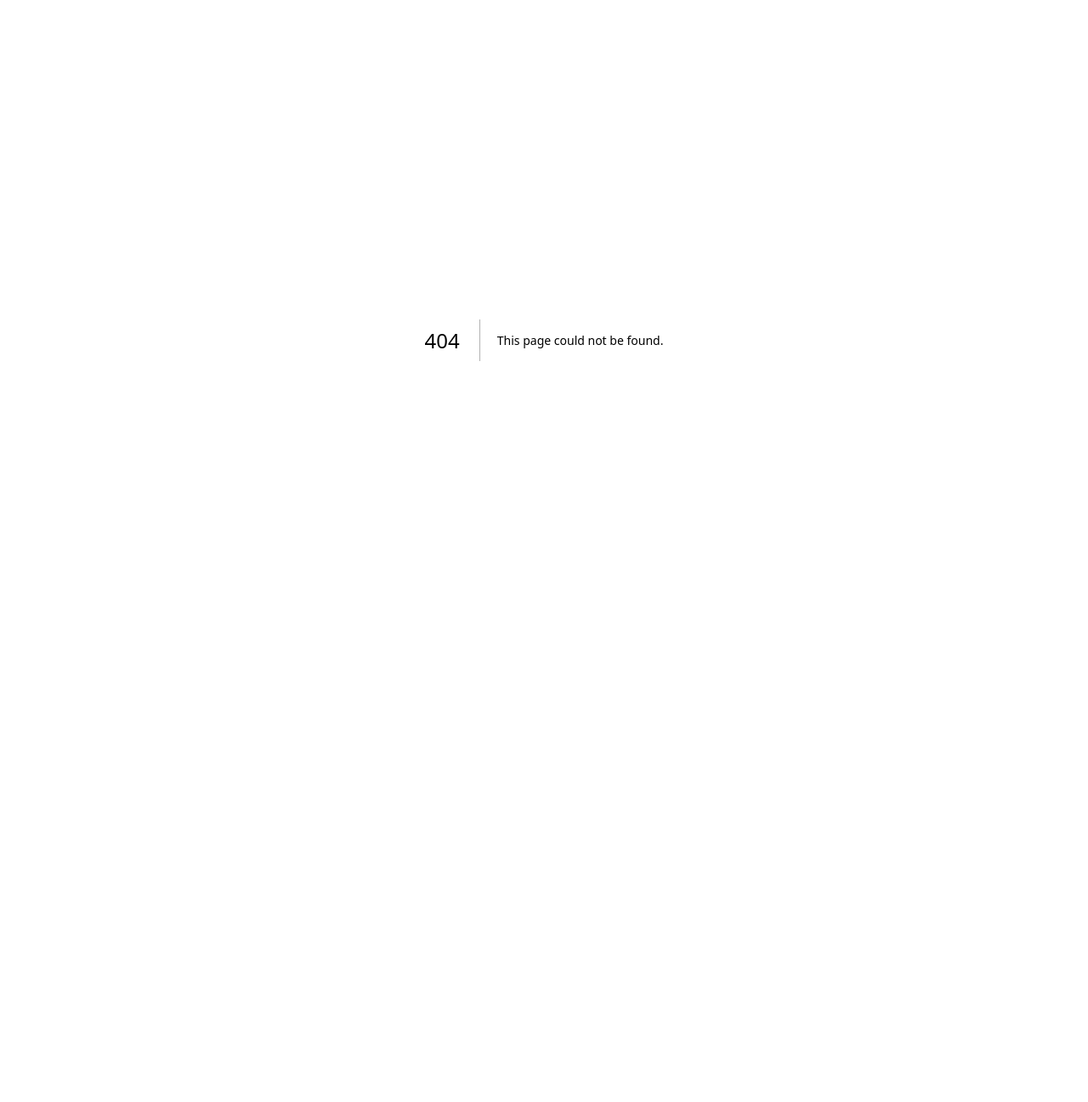
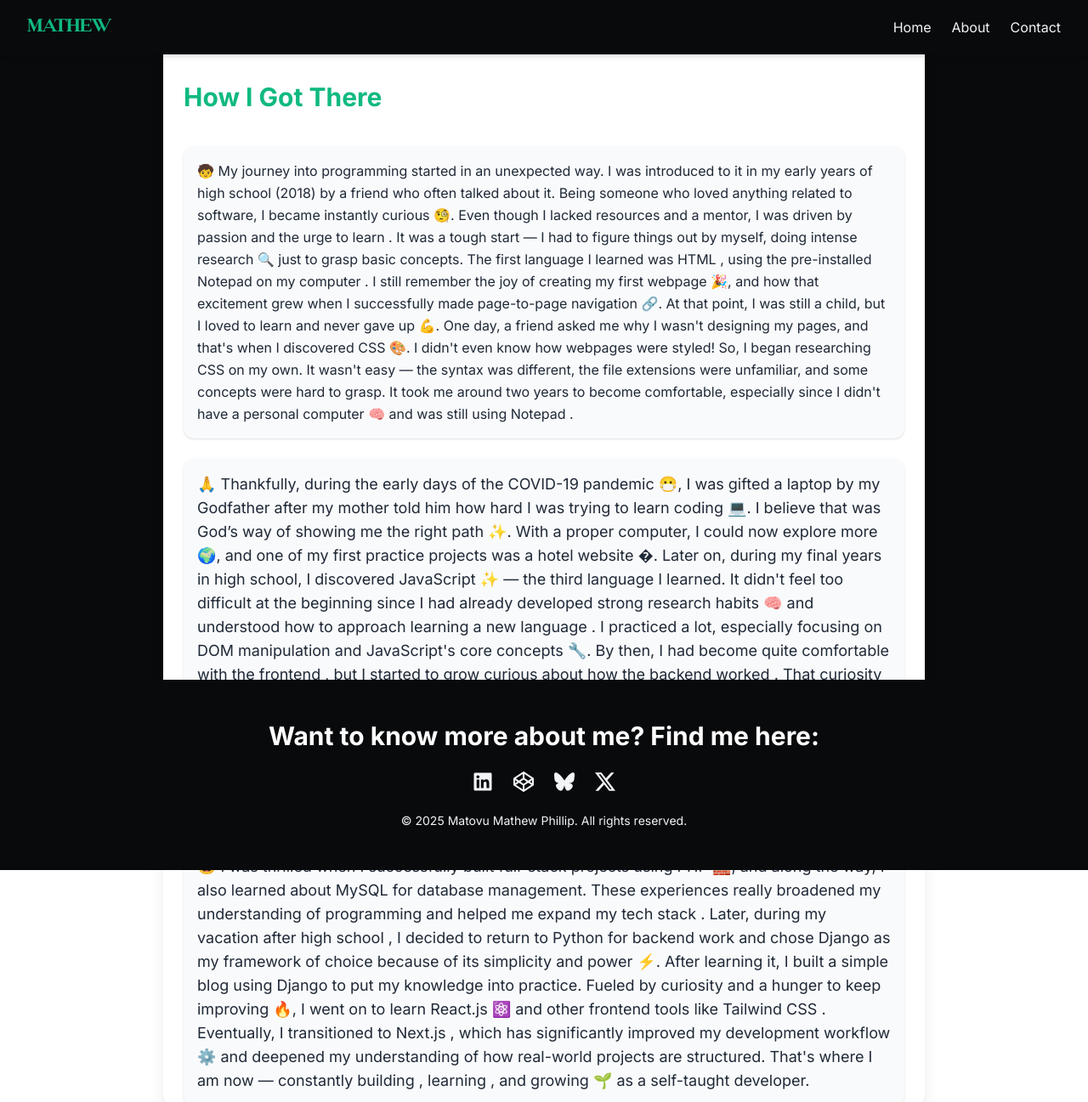
Before and after one commit to Mathewphillip/portfolio-website, a Next.js app: page /journey in a window 1280 px wide. Before the commit this address had no page. Shown: the top 1297 px of the page at 85% size. Before the commit the page ends 800 px from the top, so only its background shows below. Built offline with nearby package versions, Linux system fonts and the light colour scheme.

Commit message:
Added journey page

```diff
--- /dev/null
+++ b/src/app/journey/page.js
@@ -0,0 +1,71 @@
+"use client";
+import { motion, useMotionValue, useAnimation } from "framer-motion";
+import { Navbar } from "../components/navbar";
+import { Button } from "../components/button";
+import Image from 'next/image';
+import { Footer } from "../components/footer";
+import { FaHtml5, FaCss3Alt, FaJs, FaPython, FaPhp, FaReact,  } from "react-icons/fa";
+import { SiDjango, SiNextdotjs , SiSqlite,SiPostgresql , SiTailwindcss} from "react-icons/si";
+import { useEffect, useState, useRef } from "react";
+export default function Journey(){
+return(
+    <div className="relative h-screen bg-dark text-accent">
+          <Navbar/>
+          <motion.section
+        className="bg-dark text-white pt-16 sm:py-12 h-screen relative"
+        initial={{ opacity: 0 }}
+        animate={{ opacity: 1 }}
+        transition={{ duration: 1 }}
+      >
+           <motion.div
+            initial={{ opacity: 0, y: 20 }}
+            animate={{ opacity: 1, y: 0 }}
+            transition={{ duration: 0.6, ease: "easeOut" }}
+            className="max-w-4xl mx-auto px-4 sm:px-6 py-6 sm:py-8 bg-white rounded-2xl shadow-xl space-y-6"
+          >
+            <motion.h1
+            className="text-2xl sm:text-3xl font-bold text-secondary py-4"
+            initial={{ opacity: 0 }}
+            animate={{ opacity: 1 }}
+            transition={{ duration: 0.8 }}
+          >
+            How I Got There
+          </motion.h1>
+            <motion.div
+              initial={{ opacity: 0, x: -20 }}
+              whileInView={{ opacity: 1, x: 0 }}
+              transition={{ delay: 0.2, duration: 0.6 }}
+              className="bg-gray-50 p-4 rounded-xl shadow"
+            >
+              <p className="text-base sm:text-1g leading-relaxed text-gray-800">
+                🧒 My journey into programming started in an unexpected way. I was introduced to it in my early years of high school (2018) by a friend who often talked about it. Being someone who loved anything related to software, I became instantly curious 🧐. Even though I lacked resources and a mentor, I was driven by passion  and the urge to learn . It was a tough start — I had to figure things out by myself, doing intense research 🔍 just to grasp basic concepts. The first language I learned was HTML , using the pre-installed Notepad on my computer . I still remember the joy of creating my first webpage 🎉, and how that excitement grew when I successfully made page-to-page navigation 🔗. At that point, I was still a child, but I loved to learn and never gave up 💪. One day, a friend asked me why I wasn&apos;t designing my pages, and that&apos;s when I discovered CSS 🎨. I didn&apos;t even know how webpages were styled! So, I began researching CSS on my own. It wasn&apos;t easy — the syntax was different, the file extensions were unfamiliar, and some concepts were hard to grasp. It took me around two years to become comfortable, especially since I didn&apos;t have a personal computer 🧠 and was still using Notepad .
+              </p>
+            </motion.div>
+
+            <motion.div
+              initial={{ opacity: 0, x: 20 }}
+              whileInView={{ opacity: 1, x: 0 }}
+              transition={{ delay: 0.4, duration: 0.6 }}
+              className="bg-gray-50 p-4 rounded-xl shadow"
+            >
+              <p className="text-base sm:text-lg leading-relaxed text-gray-800">
+                🙏 Thankfully, during the early days of the COVID-19 pandemic 😷, I was gifted a laptop by my Godfather after my mother told him how hard I was trying to learn coding 💻. I believe that was God&rsquo;s way of showing me the right path ✨. With a proper computer, I could now explore more 🌍, and one of my first practice projects was a hotel website �. Later on, during my final years in high school, I discovered JavaScript ✨ — the third language I learned. It didn&apos;t feel too difficult at the beginning since I had already developed strong research habits 🧠 and understood how to approach learning a new language . I practiced a lot, especially focusing on DOM manipulation  and JavaScript&apos;s core concepts 🔧. By then, I had become quite comfortable with the frontend , but I started to grow curious about how the backend worked . That curiosity pushed me to research more, and I discovered Python 🐍, which is widely used in backend development. I was encouraged to learn it, but I quickly realized backend development was more complex than I expected 😅. Since I was already familiar with JavaScript, I shifted my focus to PHP , which a friend recommended as easier to get started with.
+              </p>
+            </motion.div>
+
+            <motion.div
+              initial={{ opacity: 0, y: 30 }}
+              whileInView={{ opacity: 1, x: 0 }}
+              transition={{ delay: 0.6, duration: 0.6 }}
+              className="bg-gray-50 p-4 rounded-xl shadow"
+            >
+              <p className="text-base sm:text-lg leading-relaxed text-gray-800">
+                😃 I was thrilled when I successfully built full-stack projects using PHP 🧱, and along the way, I also learned about MySQL for database management. These experiences really broadened my understanding of programming  and helped me expand my tech stack . Later, during my vacation after high school , I decided to return to Python for backend work and chose Django as my framework of choice because of its simplicity and power ⚡. After learning it, I built a simple blog using Django  to put my knowledge into practice. Fueled by curiosity and a hunger to keep improving 🔥, I went on to learn React.js ⚛️ and other frontend tools like Tailwind CSS . Eventually, I transitioned to Next.js , which has significantly improved my development workflow ⚙️ and deepened my understanding of how real-world projects are structured. That&apos;s where I am now — constantly building , learning , and growing 🌱 as a self-taught developer.
+              </p>
+            </motion.div>
+          </motion.div>
+          </motion.section>
+          <Footer/>
+    </div>
+)
+}
```
